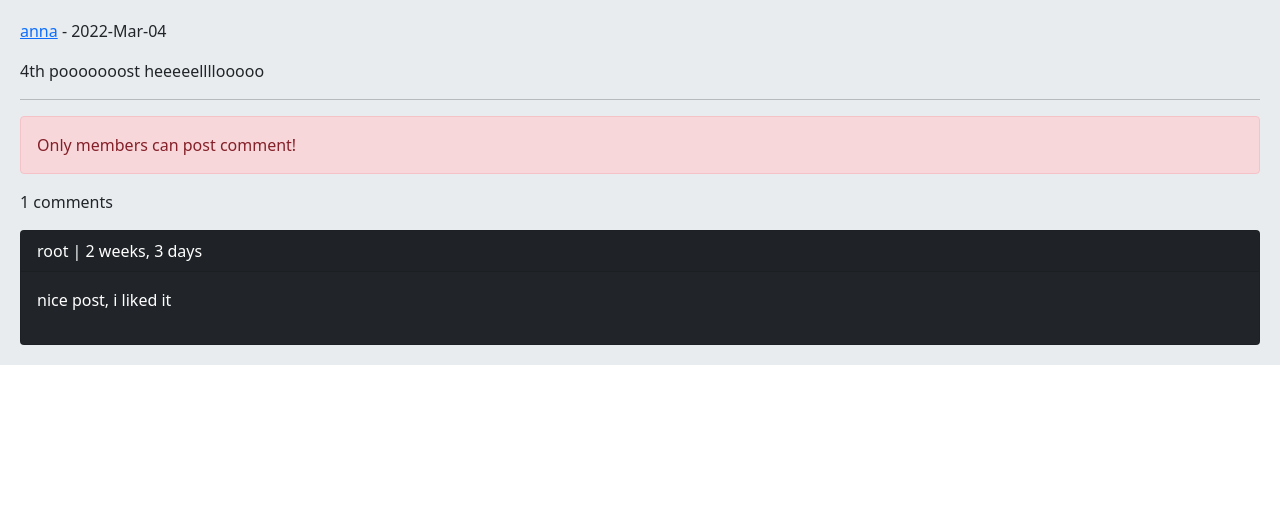
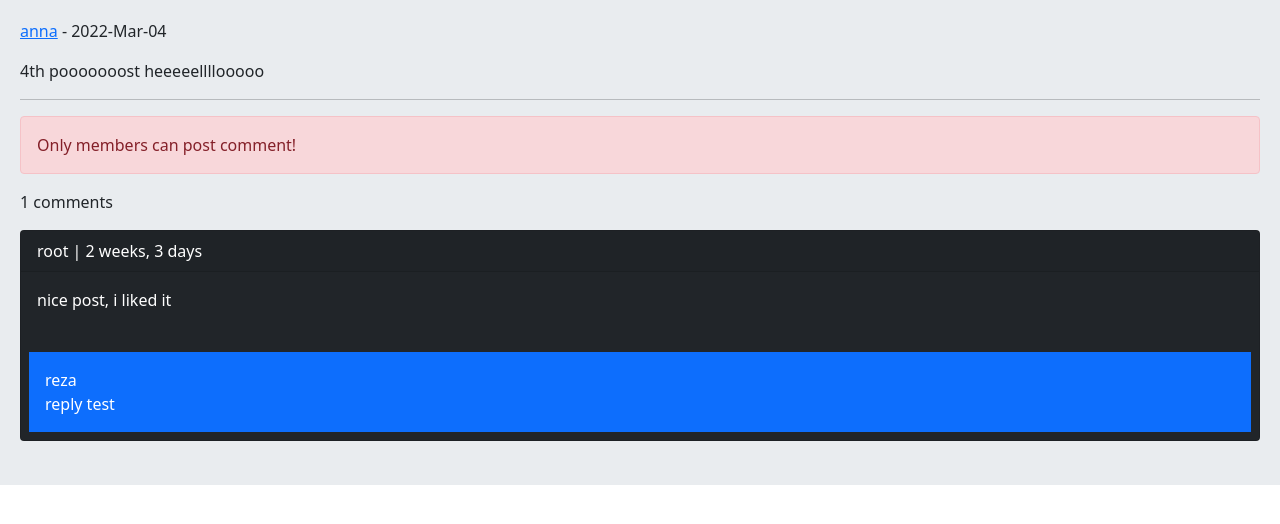
Before and after one commit to rezacho/social, a Django app: a page that uses home/templates/home/detail.html in a window 1280 px wide. Shown: the part 57-581 px from the top of the page. Run offline with Django 4.2, Linux system fonts and the light colour scheme; data comes from the database, SQL or seed files in the repository; both versions use the stored data as it was after the commit.

Commit message:
comment reply

```diff
--- a/home/templates/home/detail.html
+++ b/home/templates/home/detail.html
@@ -14,7 +14,7 @@
             {% csrf_token %}
             {{ form.as_p }}
             <input type="submit" value="Send">
-        </form>
+        </form> <br>
     {% else %}
         <p class="alert alert-danger">Only members can post comment!</p>
     {% endif %}
@@ -24,7 +24,14 @@
         <div class="card bg-dark text-white">
             <p class="card-header">{{ comment.user }} | {{ comment.created|timesince }}</p>
             <p class="card-body">{{ comment.body }}</p>
-        </div>
+
+            {% with replies=comment.rcomments.all %}
+                {% for reply in replies %}
+                    <p class="bg-primary p-3 m-2">{{ reply.user }} <br> {{ reply.body }}</p>
+                {% endfor %}
+            {% endwith %}
+
+        </div> <br>
     {% empty %}
         <p>No comments yet!</p>
     {% endfor %}
```
Also changed, not shown: db.sqlite3.
